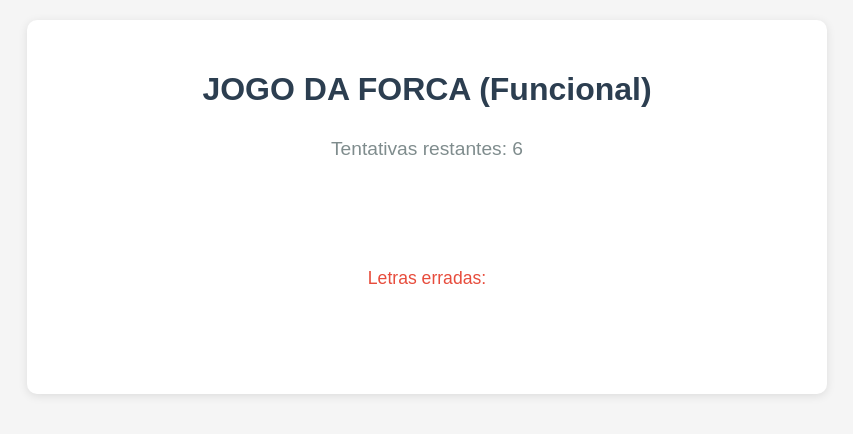
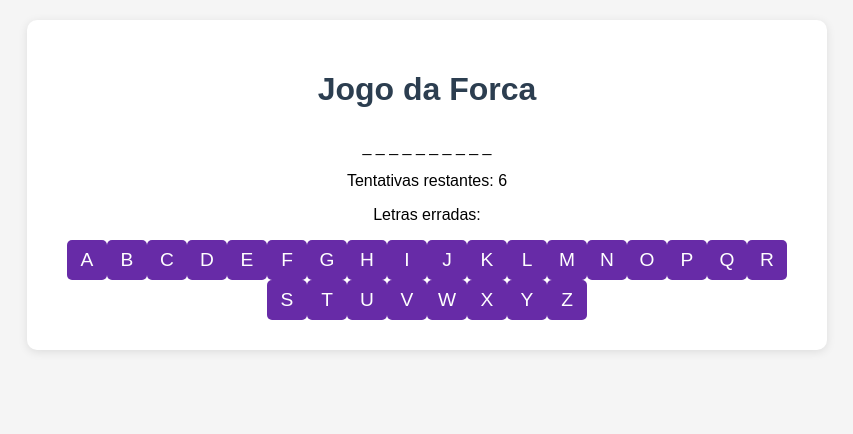
Before and after one commit to raissatanazio/FORCA-FUNCIONAL, a plain HTML site: page index.html in a window 1280 px wide. Shown: the whole page, without its empty margins (213-1066 px from the left). Drawn offline with Linux system fonts and the light colour scheme.

Commit message:
Update index.html

```diff
--- a/index.html
+++ b/index.html
@@ -41,6 +41,7 @@
     </div>
 
 
-    <script src="reformulado.js"></script>
+    <script src="forcaFuncional.js"></script>
 </body>
+
 </html>
```
